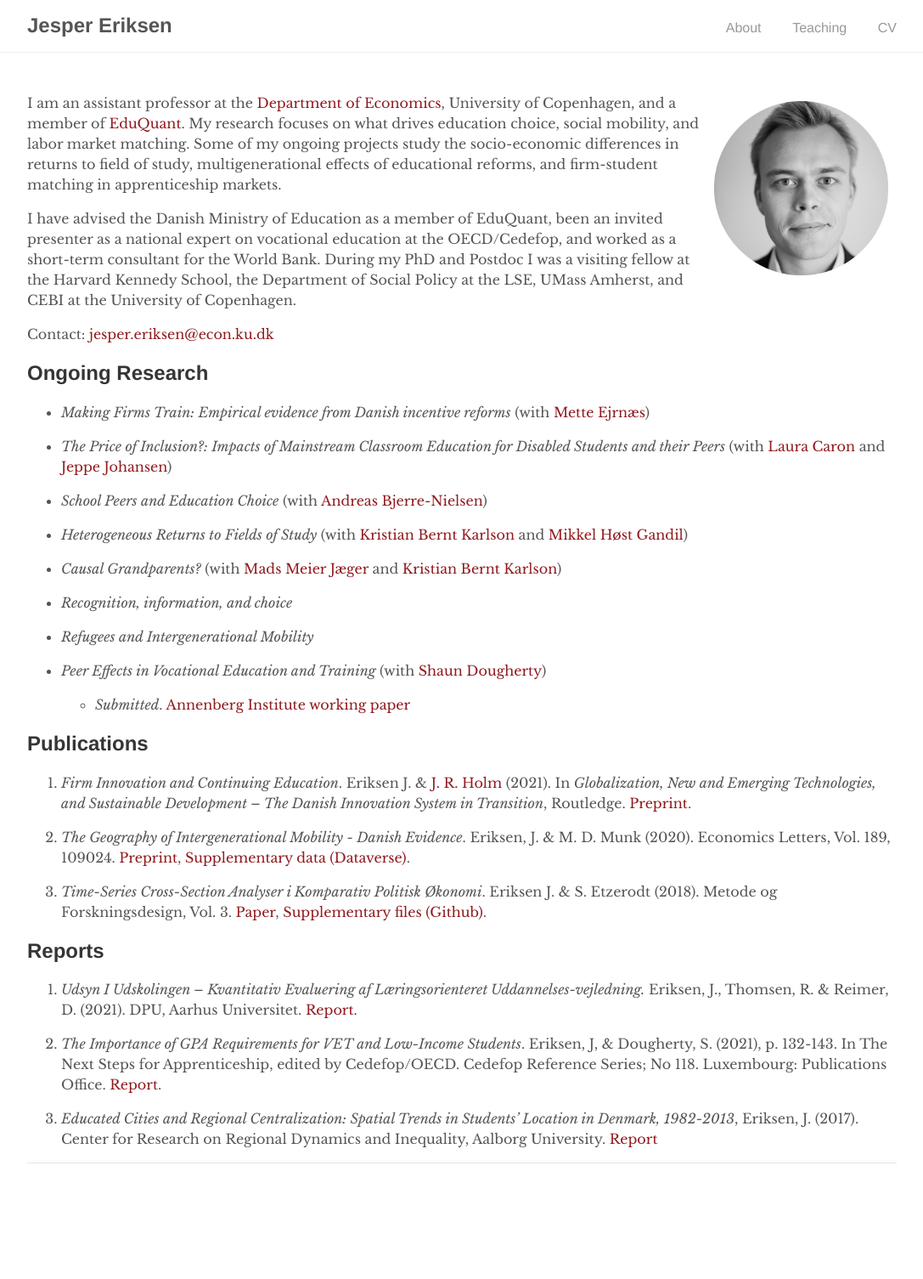
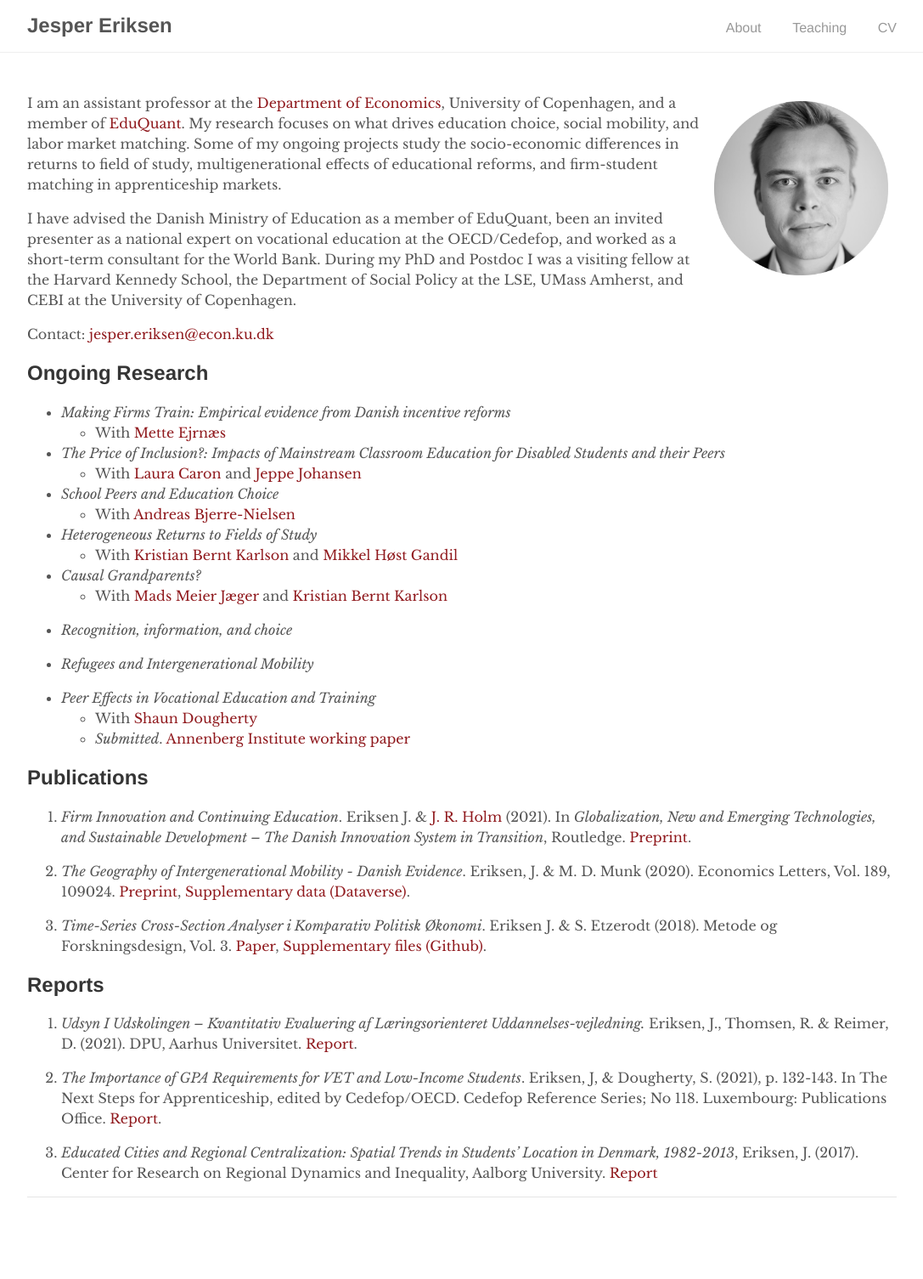
Before and after one commit to EriksenJ/EriksenJ.github.io, a Jekyll site: the page built from index.md, in a window 1280 px wide. Shown: the whole page at 85% size, without its empty margins (96-1183 px from the left). Built offline with Jekyll 4.4.1, drawn with Linux system fonts in a browser that asks for light colours; before the commit the page ends 1465 px from its top, so only the background shows below that.

Commit message:
update ongoing project look

```diff
--- a/index.md
+++ b/index.md
@@ -14,22 +14,28 @@ Contact: [jesper.eriksen@econ.ku.dk](mailto:jesper.eriksen@econ.ku.dk)
 
 ## Ongoing Research
 
-- *Making Firms Train: Empirical evidence from Danish incentive reforms* (with [Mette Ejrnæs](https://forskning.ku.dk/soeg/result/profil/?id=5004))
+- *Making Firms Train: Empirical evidence from Danish incentive reforms*
+  - With [Mette Ejrnæs](https://forskning.ku.dk/soeg/result/profil/?id=5004)
 
-- *The Price of Inclusion?: Impacts of Mainstream Classroom Education for Disabled Students and their Peers* (with [Laura Caron](https://laurakcaron.github.io/) and [Jeppe Johansen](https://dk.linkedin.com/in/jeppe-s%C3%B8ndergaard-johansen))
+- *The Price of Inclusion?: Impacts of Mainstream Classroom Education for Disabled Students and their Peers*
+  - With [Laura Caron](https://laurakcaron.github.io/) and [Jeppe Johansen](https://dk.linkedin.com/in/jeppe-s%C3%B8ndergaard-johansen)
 
-- *School Peers and Education Choice* (with [Andreas Bjerre-Nielsen](https://bjerre-nielsen.me/))
+- *School Peers and Education Choice*
+  - With [Andreas Bjerre-Nielsen](https://bjerre-nielsen.me/)
 
-- *Heterogeneous Returns to Fields of Study* (with [Kristian Bernt Karlson](http://www.kristiankarlson.dk/) and [Mikkel Høst Gandil](https://sites.google.com/view/mikkelgandil/home))
+- *Heterogeneous Returns to Fields of Study*
+  - With [Kristian Bernt Karlson](http://www.kristiankarlson.dk/) and [Mikkel Høst Gandil](https://sites.google.com/view/mikkelgandil/home)
 
-- *Causal Grandparents?* (with [Mads Meier Jæger](https://madsjaeger.dk/) and [Kristian Bernt Karlson](http://www.kristiankarlson.dk/))
+- *Causal Grandparents?*
+  - With [Mads Meier Jæger](https://madsjaeger.dk/) and [Kristian Bernt Karlson](http://www.kristiankarlson.dk/)
 
 - *Recognition, information, and choice*
 
 - *Refugees and Intergenerational Mobility*
   <!-- - *Presentations*: Harvard Visiting Fellows Seminar 2018, IKE seminar 2020.  -->
 
-- *Peer Effects in Vocational Education and Training* (with [Shaun Dougherty](https://peabody.vanderbilt.edu/bio/shaun-dougherty))
+- *Peer Effects in Vocational Education and Training*
+  - With [Shaun Dougherty](https://peabody.vanderbilt.edu/bio/shaun-dougherty)
   <!-- - *Presentations*: APPAM International 2019; CVER Conference 2019; 2019 Cedefop/OECD Joint Symposium on Apprenticeships; Department of Social Policy, LSE, 2022; Center for Economic Performance, Skill and Education Work in Progress seminar, 2022, Rockwool Foundation Research Unit, 2022.   -->
   - *Submitted*. [Annenberg Institute working paper](https://edworkingpapers.com/sites/default/files/ai24-943.pdf)
 
```
